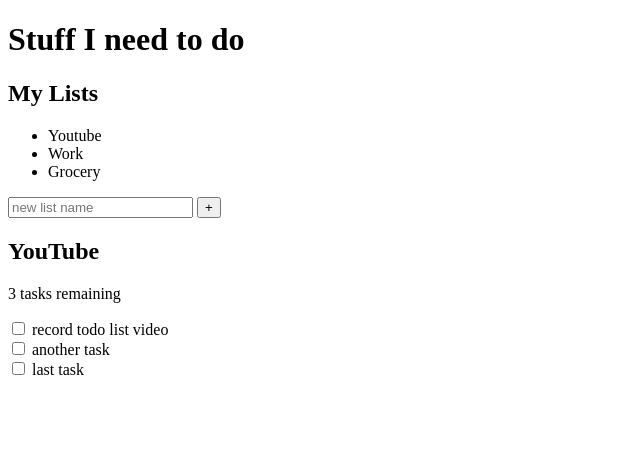
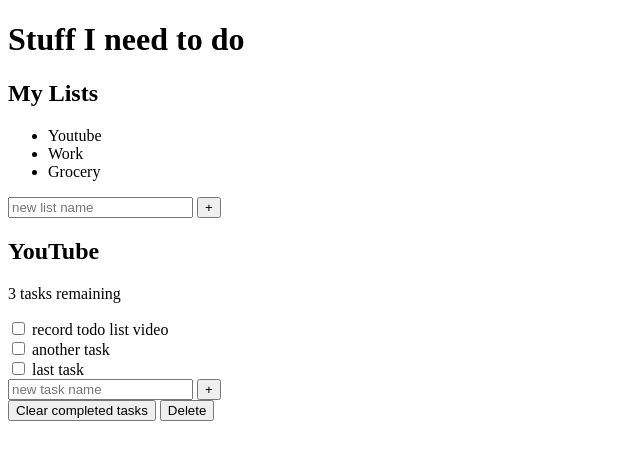
Before and after one commit to Charlie025x/Todo-App, a plain HTML site: page index.html in a window 1280 px wide. Shown: the whole page, without its empty margins (0-640 px from the left). Drawn offline with Linux system fonts and the light colour scheme.

Commit message:
added 2nd list html

```diff
--- a/index.html
+++ b/index.html
@@ -66,9 +66,20 @@
                 <!-- /task 3 -->
             </div>
 
-            <div class="new-task-creator"></div>
+            <div class="new-task-creator">
+                <form action="">
+                    <input type="text"
+                    class="new list"
+                    placeholder="new task name"
+                    aria-label="new task name"
+                    >
+                    <button class="btn task" aria-label="create new task">+</button>
+                </form></div>
 
-            <div class="delete-stuff"></div>
+            <div class="delete-stuff">
+                <button class="btn delete">Clear completed tasks</button>
+                <button class="btn delete">Delete</button>
+            </div>
 
         </div>
 
```
